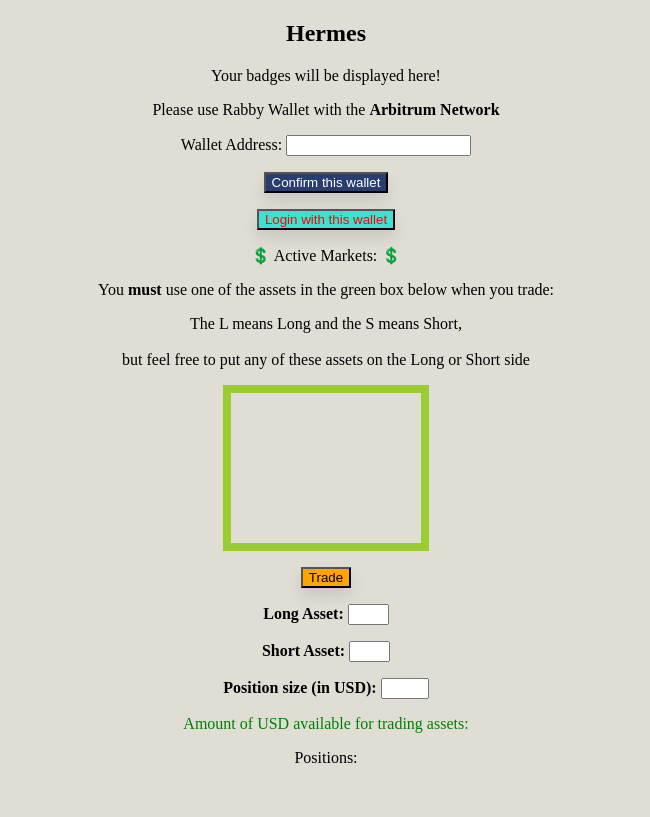
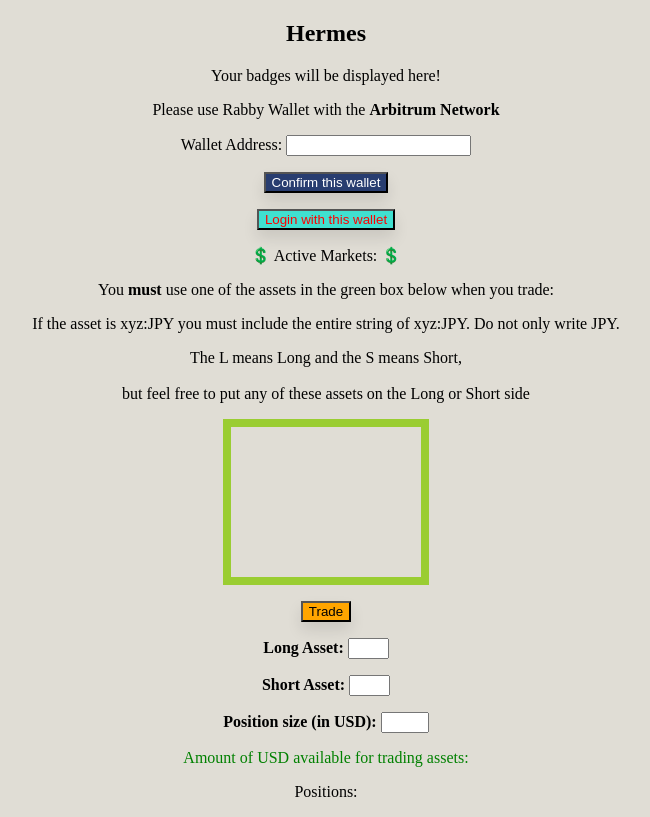
Before and after one commit to uzougochukwu/pear-site, a website: page index.html in a window 1280 px wide. Shown: the whole page, without its empty margins (314-964 px from the left). Drawn offline with Linux system fonts and the light colour scheme; no server answers.

Commit message:
Update index.html with text informing user to write full text for builder deployed perps such as xyz:JPY

```diff
--- a/index.html
+++ b/index.html
@@ -29,6 +29,7 @@ Wallet Address: <input type="text" id="addresstext"/><p></p>
 <p></p>
 <p>&#128178 Active Markets: &#128178</p>
 <p>You <b>must</b> use one of the assets in the green box below when you trade:</p>
+<p>If the asset is xyz:JPY you must include the entire string of xyz:JPY. Do not only write JPY.</p>
 <p>The L means Long and the S means Short, <br></br> but feel free to put any of these assets on the Long or Short side</p>
 <div id="active-markets" style="height:100px;width:140px;overflow:auto;border:8px
 solid yellowgreen; padding:2%; display:block; margin:0 auto;">
```
